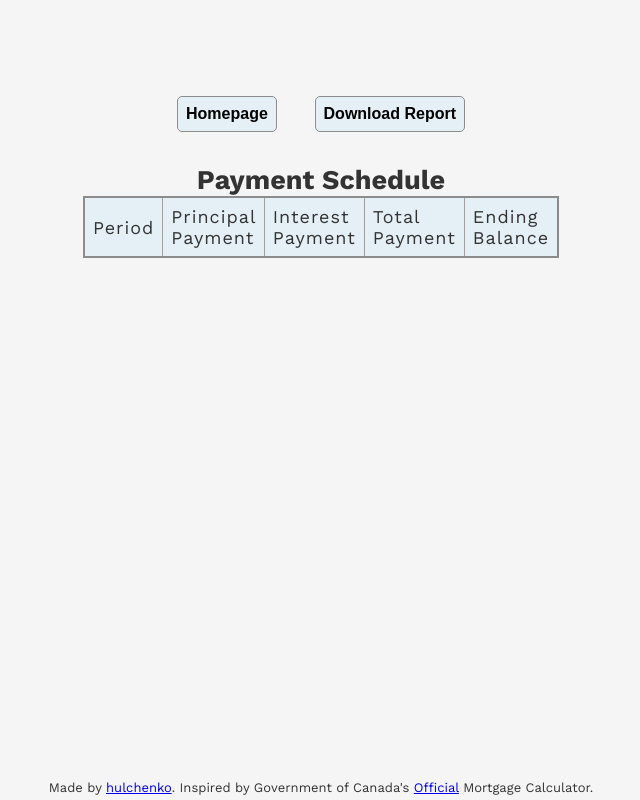
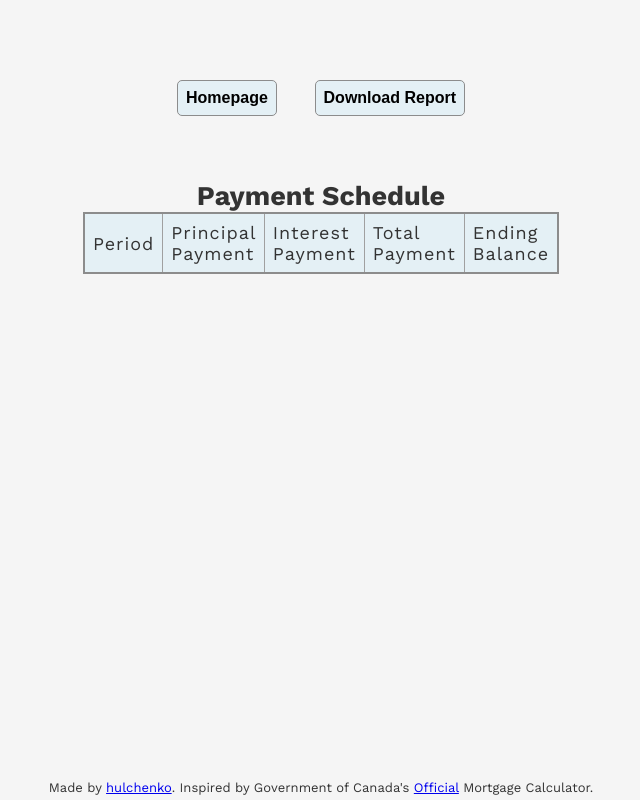
Before and after one commit to hulchenko/mortgage-calculator-api, a website: page public/report.html in a window 1280 px wide. Shown: the whole page, without its empty margins (319-959 px from the left). Drawn offline with nearby package versions, Linux system fonts and the light colour scheme.

Commit message:
minor fixes

```diff
--- a/public/css/report.css
+++ b/public/css/report.css
@@ -2,11 +2,11 @@
   width: 18rem;
   display: flex;
   justify-content: space-between;
-  margin-top: 5rem;
+  margin-top: 4rem;
 }
 
 #schedule {
-  margin-block: 2rem;
+  margin-block: 4rem;
 }
 
 #schedule h2 {
--- a/public/js/report.js
+++ b/public/js/report.js
@@ -5,7 +5,7 @@ const displaySchedule = (payments) => {
   if (!payments) return;
 
   const tableBody = document.getElementById("schedule-body");
-  tableBody.innerHTML = ""; // clean-up for subsequent calls
+  tableBody.innerHTML = ""; // reset for subsequent calls
 
   for (const p of payments) {
     const row = document.createElement("tr");
```
